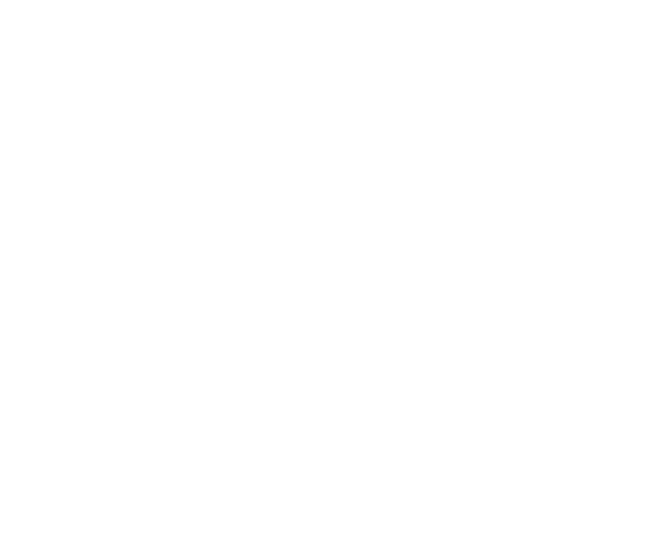
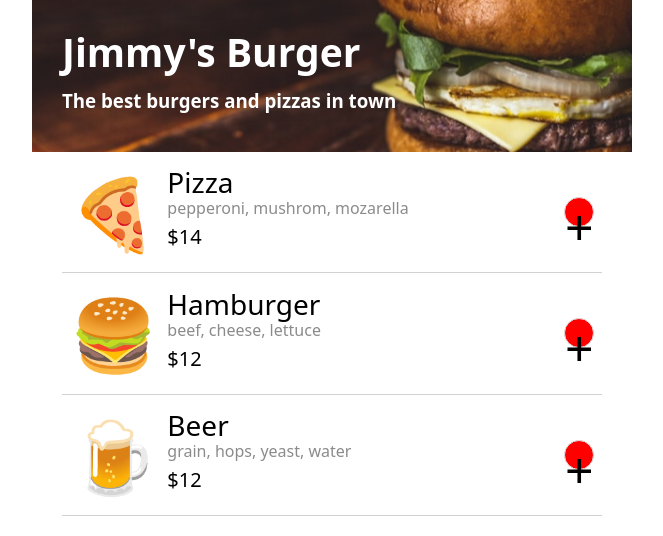
Before and after one commit to Itabghazouani/Restaurant-Ordering-App, a website built with Vite: page index.html in a window 1280 px wide. Shown: the whole page, without its empty margins (308-971 px from the left). Built offline with nearby package versions, Linux system fonts and the light colour scheme; a web font is replaced by a local one.

Commit message:
header, done order menu rendered, workiing on css

```diff
--- a/index.css
+++ b/index.css
@@ -1,3 +1,83 @@
-body {
-    margin: 0;
+* {
+  margin: 0;
+  padding: 0;
+  box-sizing: border-box;
+  font-family: "Smythe", system-ui;
 }
+
+/* layout */
+
+header {
+  background-image: url('./assets/burger.png');
+  color: white;
+  margin: 0 auto;
+  width: 620px;
+  object-position: center;
+  background-position: center;
+  background-repeat: no-repeat;
+  background-position: cover;
+  padding: 40px;
+}
+
+.container {
+  width: 600px;
+  display: flex;
+  flex-direction: column;
+  margin: 0 auto
+}
+
+.menu-card {
+  text-align: center;
+  width: 90%;
+  margin: auto;
+  border-bottom: 1px solid #D2D2D2;
+  display: flex;
+  align-items: center;
+  padding: 20px 8px;
+  gap: 10px;
+}
+
+.emoji {
+  font-size: 70px;
+}
+
+.menu-description {
+  display: flex;
+  flex-direction: column;
+  align-items: flex-start;
+  gap: 5px;
+}
+.menu-name {
+  color: #000;
+  font-size: 28px;
+  line-height: 16.8px;
+}
+.menu-ingredients {
+  color: #8B8B8B;
+  font-size: 16px;
+  line-height: 24px; /* 150% */
+}
+
+.menu-price {
+  color: #000;
+  font-size: 20px;
+  line-height: 24px; /* 120% */
+}
+
+.add-btn {
+  width: 30px;
+  height: 30px;
+  font-size: 50px;
+  color: black;
+  border: 1.5px solid #DEDEDE;
+  border-radius: 50%;
+  background: red;
+  cursor: pointer;
+  margin-left: auto;
+}
+/* Typography */
+h1 {
+  margin-top: 0;
+  font-size: 39px;
+  line-height: 24px;
+}
--- a/index.html
+++ b/index.html
@@ -1,8 +1,19 @@
 <html>
-    <head><link rel="stylesheet" href="https://cdnjs.cloudflare.com/ajax/libs/normalize/8.0.1/normalize.css">
-       <link rel="stylesheet" href="index.css">
+    <head>
+      <title>Restaurant Ordering App</title>
+      <link rel="stylesheet" href="https://cdnjs.cloudflare.com/ajax/libs/normalize/8.0.1/normalize.css">
+      <link rel="preconnect" href="https://fonts.googleapis.com">
+      <link rel="preconnect" href="https://fonts.gstatic.com" crossorigin>
+      <link href="https://fonts.googleapis.com/css2?family=Smythe&family=Source+Sans+3:ital,wght@0,200..900;1,200..900&display=swap" rel="stylesheet">
+      <link rel="stylesheet" href="index.css">
+
     </head>
     <body>
+      <header class="header">
+          <h1>Jimmy's Burger</h1>
+          <h3>The best burgers and pizzas in town</h3>
+      </header>
+      <section class="container" id="container"></section>
 	<script src="index.js" type="module"></script>
     </body>
 </html>
--- a/index.js
+++ b/index.js
@@ -1,13 +1,24 @@
 import menuArray from './data.js'
 
 function getMenuHtml(menuArr) {
-    return menuArr.map(menu => {
+    return menuArr.map(menuItem => {
       const {
           name,
           ingredients,
           id,
           price,
           emoji
-        } = menu
-    })
+      } = menuItem
+      return `
+      <section class="menu-card">
+        <p class="emoji">${emoji}</p>
+        <div class="menu-description">
+          <p class="menu-name">${name}</p>
+          <p class="menu-ingredients">${ingredients.join(', ')}</p>
+          <p class="menu-price">$${price}</p>
+        </div>
+        <button id="add-btn-el" class="add-btn" data-add="${id}">+</button>
+      </section>`
+    }).join('')
 }
+document.getElementById('container').innerHTML = getMenuHtml(menuArray)
```
Also changed, not shown: assets/burger.png (added), 1 other file. Lines whose indentation alone changed are shown as unchanged.
